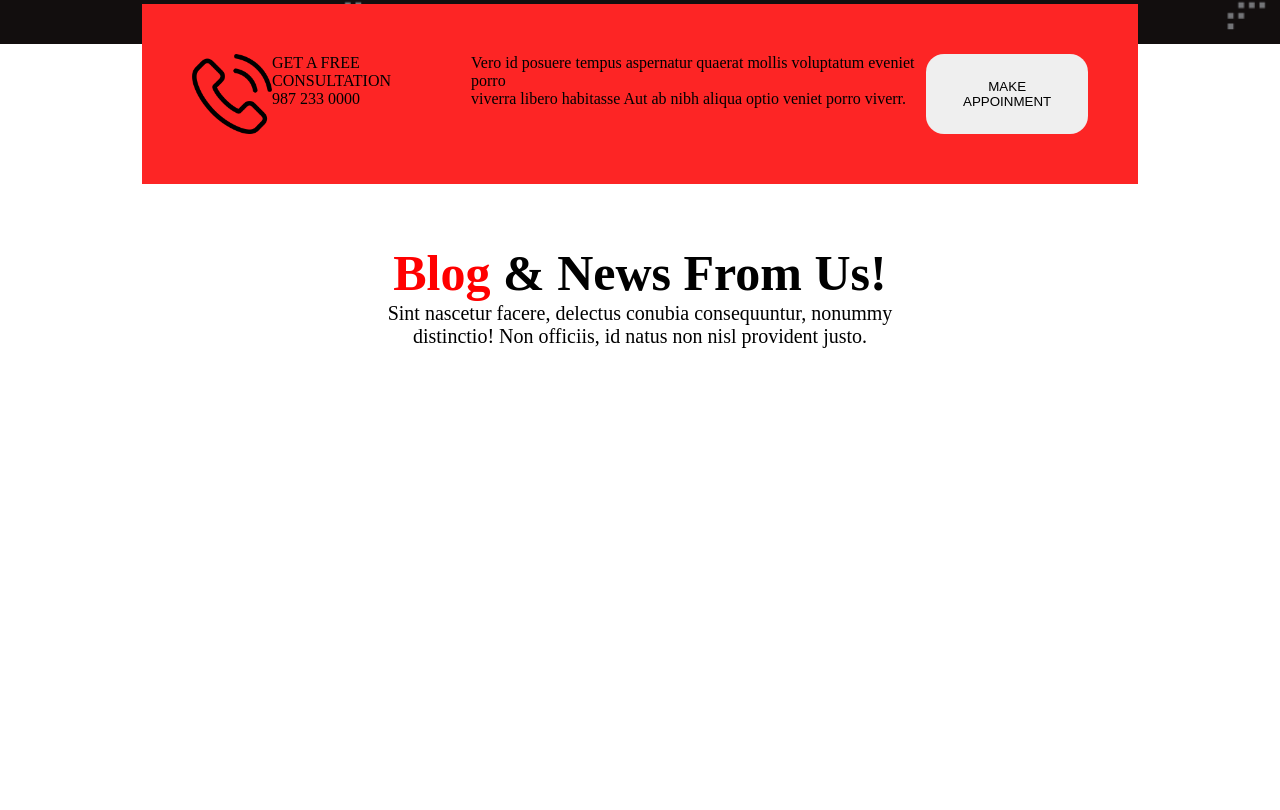
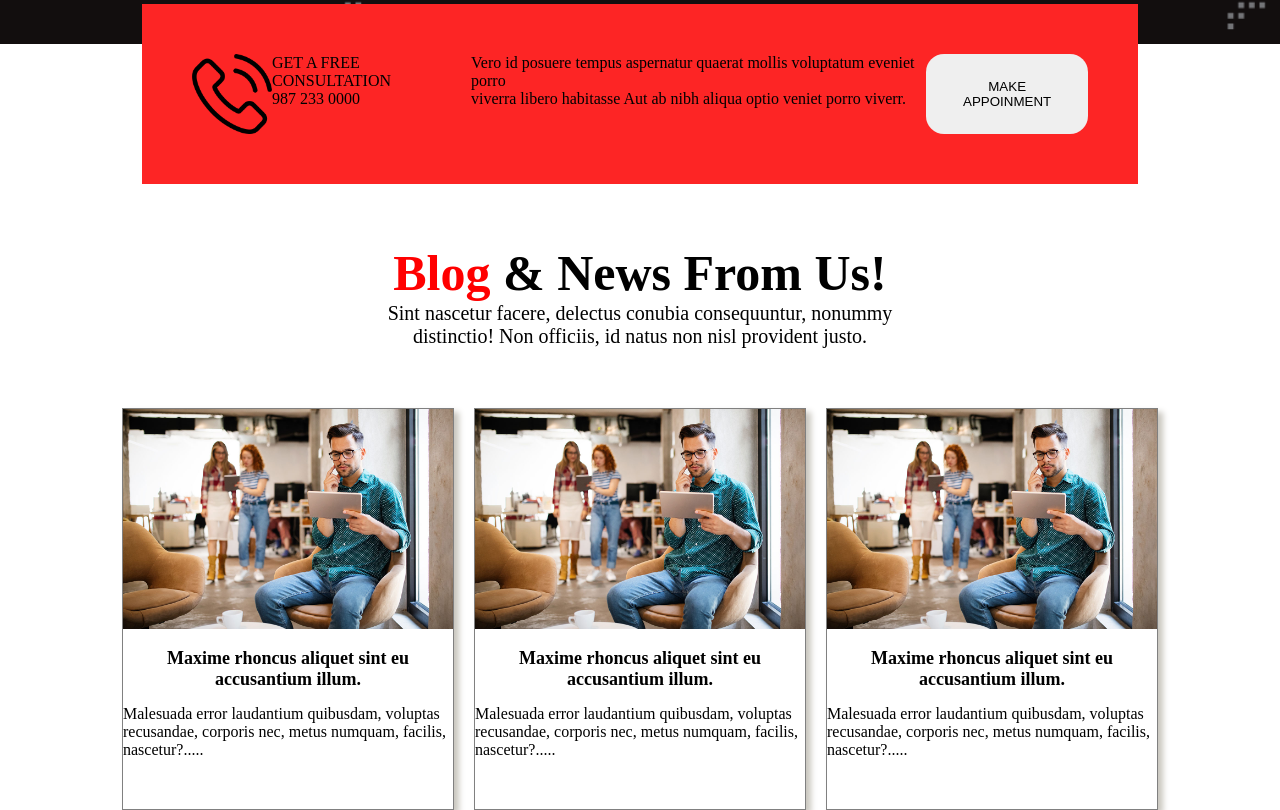
Before and after one commit to Saha-joy7/Trying, a plain HTML site: page index.html in a window 1280 px wide. Shown: the part 1625-2435 px from the top of the page. Before the commit the page ends 2033 px from the top, so only its background shows below. Drawn offline with Linux system fonts and the light colour scheme.

Commit message:
added the blog-slids

```diff
--- a/index.html
+++ b/index.html
@@ -117,6 +117,23 @@
                     <p class="blog-description">Sint nascetur facere, delectus conubia consequuntur, nonummy <br> distinctio! Non officiis, id natus non nisl provident justo.</p>
                 </div>
             </div>
+            <div class="blog-slids">
+                <div class="slid">
+                   <img class="slid-image" src="./asset/image/blog-1.jpg" alt="">
+                    <h3 class="blog-info-two">Maxime rhoncus aliquet sint eu accusantium illum.</h3>
+                    <p class="about-blog">Malesuada error laudantium quibusdam, voluptas recusandae, corporis nec, metus numquam, facilis, nascetur?.....</p>
+                </div>
+                <div class="slid">
+                    <img class="slid-image" src="./asset/image/blog-1.jpg" alt="">
+                     <h3 class="blog-info-two">Maxime rhoncus aliquet sint eu accusantium illum.</h3>
+                     <p class="about-blog">Malesuada error laudantium quibusdam, voluptas recusandae, corporis nec, metus numquam, facilis, nascetur?.....</p>
+                 </div>
+                 <div class="slid">
+                    <img class="slid-image" src="./asset/image/blog-1.jpg" alt="">
+                     <h3 class="blog-info-two">Maxime rhoncus aliquet sint eu accusantium illum.</h3>
+                     <p class="about-blog">Malesuada error laudantium quibusdam, voluptas recusandae, corporis nec, metus numquam, facilis, nascetur?.....</p>
+                 </div>
+            </div>
         </section>
     </main>
     <footer></footer>
--- a/style/design.css
+++ b/style/design.css
@@ -169,3 +169,28 @@ small{
 .blog-description{
     font-size: 20px;
 }
+
+.blog-slids{
+    display: flex;
+    justify-content: center;
+    gap: 20px;
+}
+
+.slid{
+    width: 330px;
+    height: 400px;
+    background-color: white;
+    border: 1px solid gray;
+    box-shadow: 5px 4px 6px rgb(201, 198, 190);
+}
+.slid-image{
+    width: 100%;
+}
+.blog-info-two{
+    font-size: 18px;
+    text-align: center;
+    padding: 15px 0px;
+}
+.about-blog{
+    font: 10px;
+}
```
